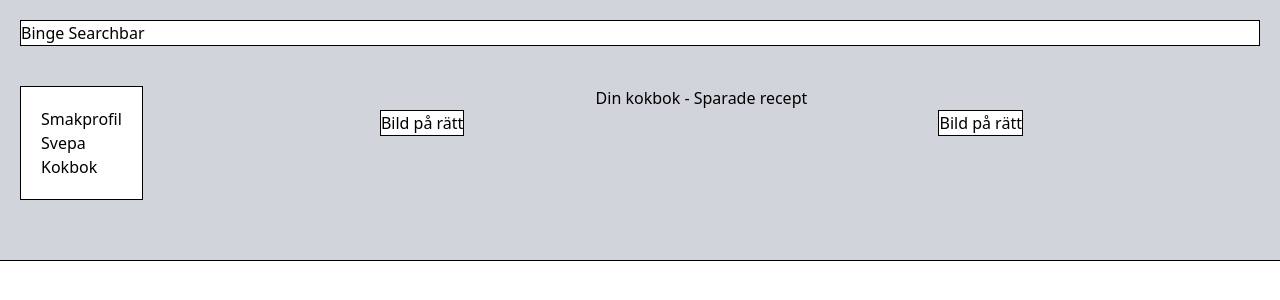
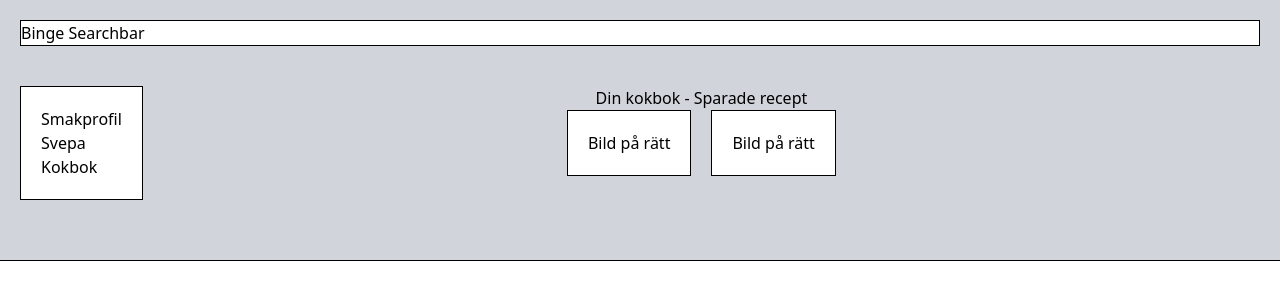
Before and after one commit to Natalie1788/Binge-Frontend, a React (Vite) app in the folder Binge/: page /cookbook in a window 1280 px wide. Shown: the top 300 px of the page. Built offline with nearby package versions, Linux system fonts and the light colour scheme; what @radix-ui/themes would draw is missing.

Commit message:
added: updated placements

```diff
--- a/Binge/src/pages/Cookbook.jsx
+++ b/Binge/src/pages/Cookbook.jsx
@@ -16,9 +16,9 @@ const Cookbook = () => {
                 </div>
                 <div className='flex-1 my-10'>
                     <h1 className='flex justify-around'>Din kokbok - Sparade recept</h1>
-                    <div className='flex items-center justify-around'>
-                        <div className=' bg-white border border-solid border-black'>Bild på rätt</div>
-                        <div className=' bg-white border border-solid border-black'>Bild på rätt</div>
+                    <div className='flex items-center justify-center'>
+                        <div className='mr-5 p-5 bg-white border border-solid border-black'>Bild på rätt</div>
+                        <div className=' p-5 bg-white border border-solid border-black'>Bild på rätt</div>
                     </div>
                 </div>
             </div>
```
